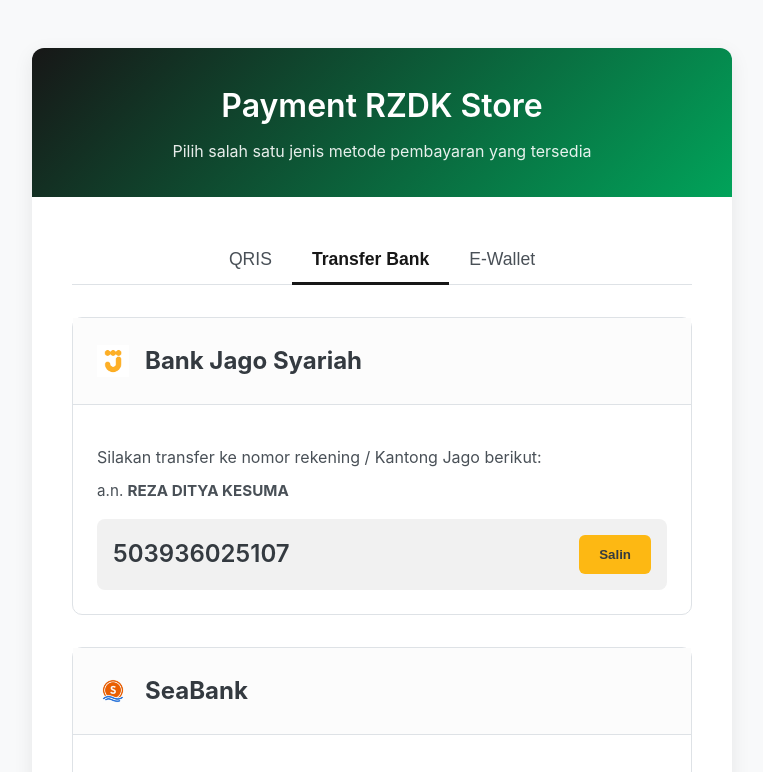
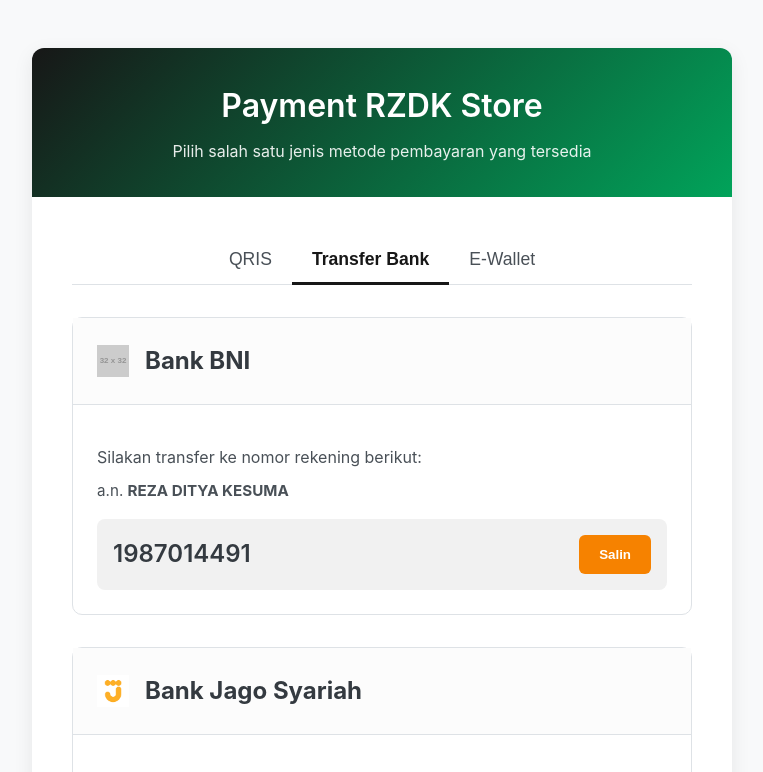
Before and after one commit to rzzdk/rzdkstore, a plain HTML site: page index.html in a window 1280 px wide. Both pictures are taken after a click on the tab "Transfer Bank". Shown: the top 772 px of the page, without its empty margins (258-1021 px from the left). Drawn offline with Linux system fonts and the light colour scheme; placeholder pictures from the web are drawn by us.

Commit message:
Update index.html

```diff
--- a/index.html
+++ b/index.html
@@ -21,6 +21,7 @@
                 --jago-color: #fdb813; /* Warna kuning Bank Jago */
                 --dana-color: #108ee9; /* Warna biru DANA */
                 --gopay-color: #0081a0; /* Warna biru GoPay */
+                --bni-color: #f68200; /* Warna biru BNI */
                 --light-gray: #f8f9fa;
                 --dark-gray: #343a40;
                 --text-color: #495057;
@@ -510,7 +511,7 @@
                                     height: auto;
                                     margin-right: 0.8rem;
                                 "
-                                onerror="this.onerror=null;this.src='https://placehold.co/48x32/eef0f2/777?text=QRIS';"
+                                onerror="this.onerror=null;this.src='https.placehold.co/48x32/eef0f2/777?text=QRIS';"
                             />
                         </div>
                         <div class="method-body">
@@ -549,6 +550,34 @@
                     role="tabpanel"
                     aria-labelledby="tab-bank"
                 >
+                    <div class="payment-method">
+                        <div class="method-header">
+                            <img
+                                src="logobni.png"
+                                alt="Logo Bank BNI"
+                                onerror="this.onerror=null;this.src='https://placehold.co/32x32/0065A9/ffffff?text=BNI';"
+                            />
+                            <h2>Bank BNI</h2>
+                        </div>
+                        <div class="method-body">
+                            <p>Silakan transfer ke nomor rekening berikut:</p>
+                            <p class="account-name">
+                                a.n. <strong>REZA DITYA KESUMA</strong>
+                            </p>
+                            <div class="account-info">
+                                <span class="account-number" id="bni-number"
+                                    >1987014491</span
+                                >
+                                <button
+                                    class="copy-btn"
+                                    data-copy-target="bni-number"
+                                    style="background-color: var(--bni-color)"
+                                >
+                                    Salin
+                                </button>
+                            </div>
+                        </div>
+                    </div>
                     <div class="payment-method">
                         <div class="method-header">
                             <img
@@ -782,7 +811,7 @@
                                         "
                                     >
                                         <em
-                                            >Penyesuaian ini diperlukan karena
+                                            >Penyesuian ini diperlukan karena
                                             beberapa layanan membebankan biaya
                                             admin kepada penerima (penjual) jika
                                             biaya tersebut tidak ditampilkan di
```
